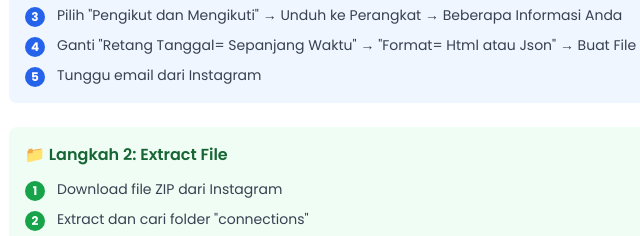
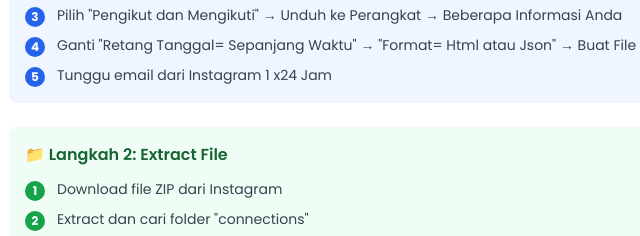
Before and after one commit to febryvallentihanto/bukanfans_, a plain HTML site: page index.html in a window 1280 px wide. Shown: the part 509-745 px from the top of the page, 95-735 px from the left. Drawn offline with nearby package versions, Linux system fonts and the light colour scheme.

Commit message:
index.html

```diff
--- a/index.html
+++ b/index.html
@@ -152,7 +152,7 @@
                         <li class="flex items-start">
                             <span
                                 class="bg-blue-600 text-white rounded-full w-5 h-5 flex items-center justify-center text-xs font-bold mr-3 mt-0.5">5</span>
-                            Tunggu email dari Instagram
+                            Tunggu email dari Instagram 1 x24 Jam
                         </li>
                     </ol>
                 </div>
```
